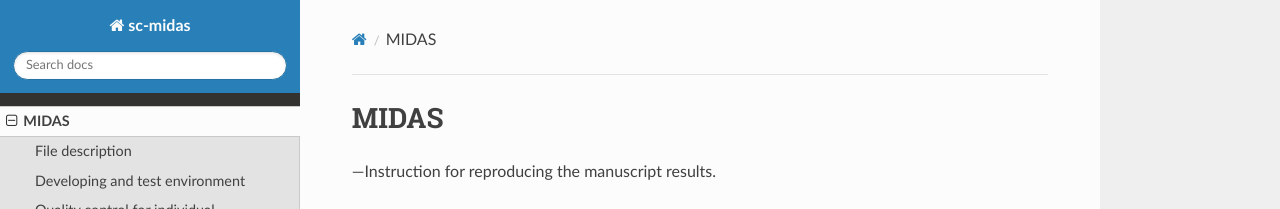
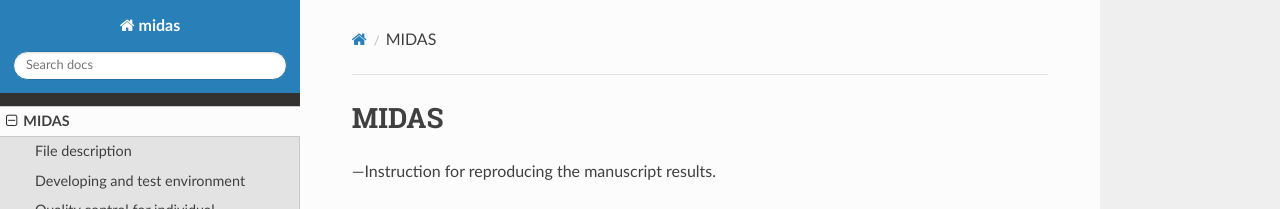
Before and after one commit to labomics/midas, an MkDocs documentation site: the page built from docs/index.md, in a window 1280 px wide. Shown: the top 209 px of the page. Built offline with MkDocs 1.6.1, drawn with Linux system fonts in a browser that asks for light colours; nearby versions of some CDN libraries.

```diff
--- a/mkdocs.yml
+++ b/mkdocs.yml
@@ -1,2 +1,3 @@
 theme: readthedocs
-site_name: sc-midas
+site_name: midas
+site_url: https://sc-midas.readthedocs.io/en/latest/
```
